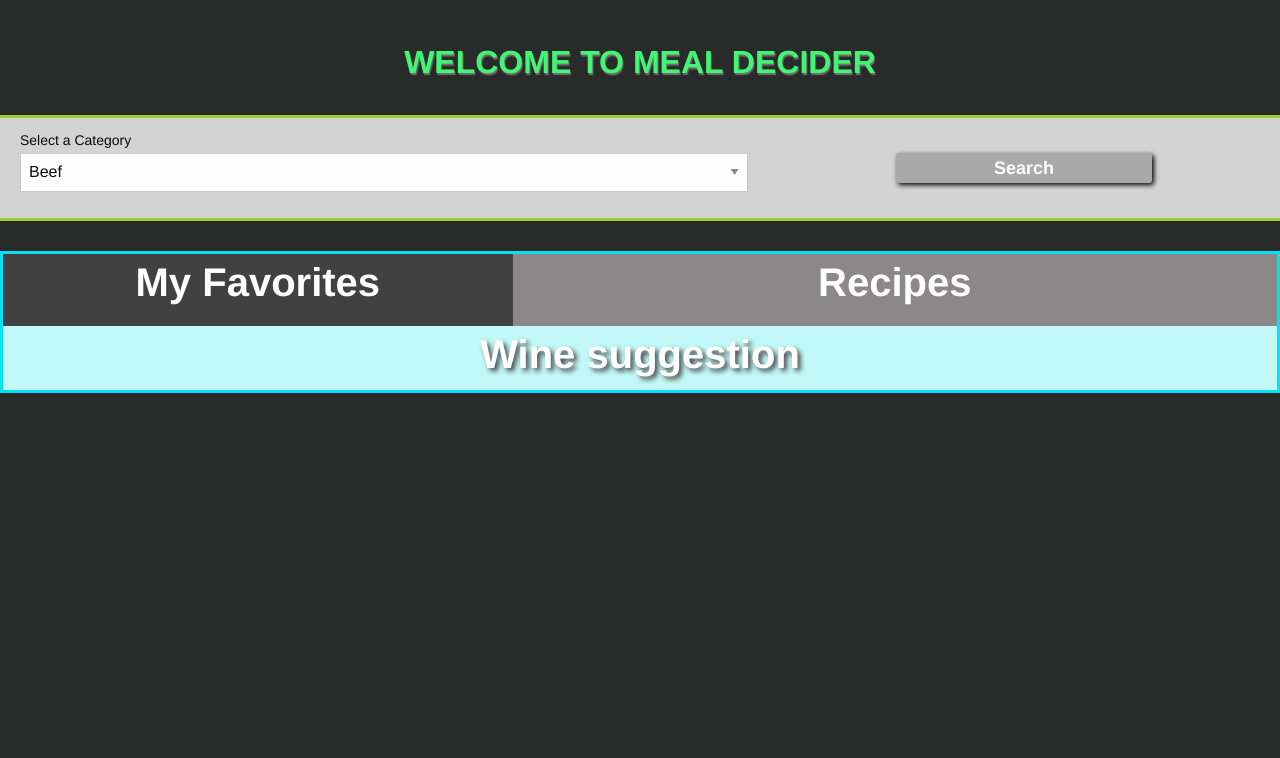
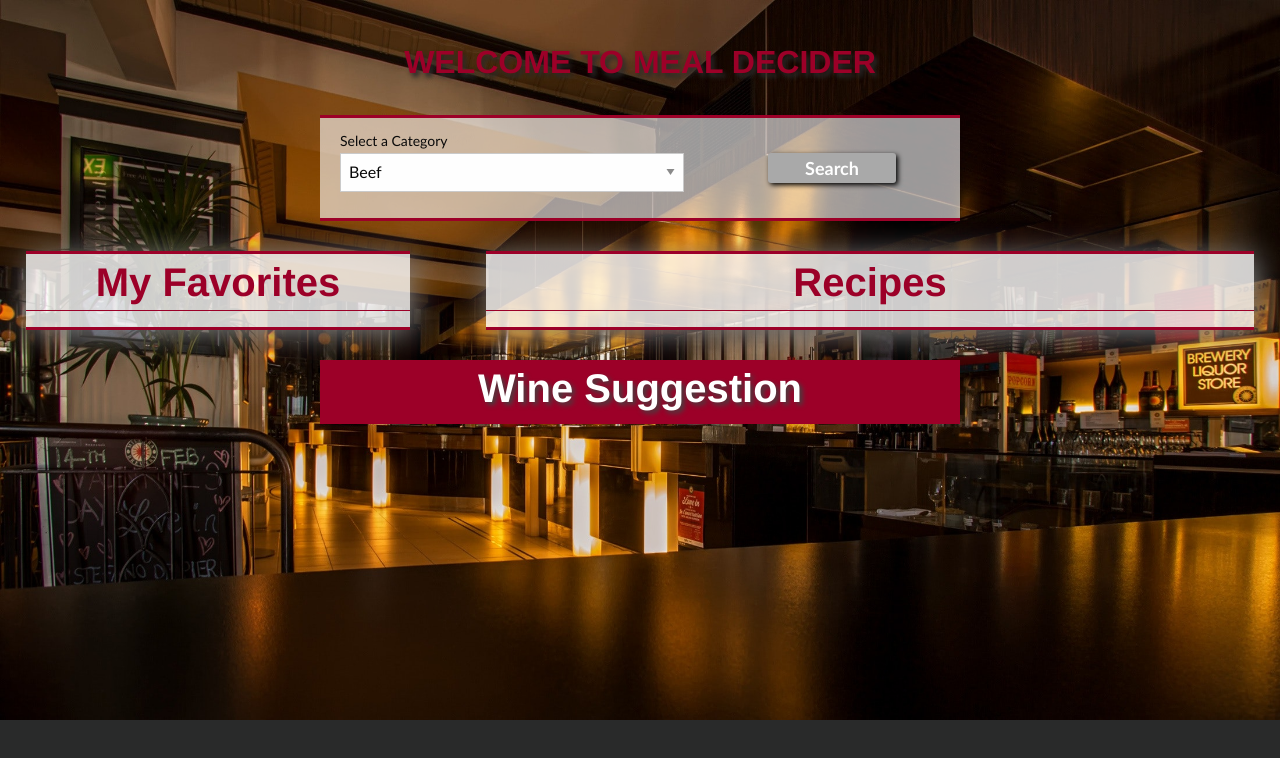
Before and after one commit to gmontano79/mealdecider, a plain HTML site: page index.html in a window 1280 px wide. Drawn offline with nearby package versions, Linux system fonts and the light colour scheme; no server answers.

Commit message:
changed styling in css

```diff
--- a/assets/css/style.css
+++ b/assets/css/style.css
@@ -2,27 +2,31 @@
   margin: 0;
   padding: 0;
   box-sizing: border-box;
+  font-family: 'Gill Sans', 'Gill Sans MT', Calibri, 'Trebuchet MS', sans-serif;
 }
 
 body {
   background-color: rgb(41, 42, 42);
+  background-image: url(../images/restaurant.jpg);
+  background-repeat: no-repeat;
+  background-size: cover;
 }
 h1 {
-  color: rgb(64, 246, 115);
+  color: #9C0028;
   font-size: 2rem;
   text-align: center;
   font-weight: bold;
-  text-shadow: 1px 2px 1px rgb(113, 110, 110);
+  text-shadow: 3px 4px 5px rgb(43, 42, 42);
   margin-top: 40px;
   margin-bottom: 30px;
 }
 
 /*   ********  SEARCH BAR   ********  */
 .searchBar {
-  border-bottom: 3px solid yellowgreen;
-  border-top: 3px solid yellowgreen;
-  background-color: lightgray;
-  width: 100%;
+  border-bottom: 3px solid #9C0028;
+  border-top: 3px solid #9C0028;
+  background-color: rgba(255, 255, 255, 0.6);;
+  width: 50%;
   height: auto;
   margin: auto;
   display: flex;
@@ -50,7 +54,7 @@ h1 {
 }
 
 .button:hover {
-  background-color: yellowgreen;
+  background-color: #9C0028;
   font-weight: bold;
   box-shadow: 2px 2px 5px rgb(69, 69, 69);
   transition: 300ms;
@@ -59,19 +63,28 @@ h1 {
 /*   ******** MAIN SECTION    ********  */
 
 main {
-  border: 3px solid rgb(4, 224, 244);
   display: flex;
   flex-wrap: wrap;
-  width: 100%;
+  justify-content: space-evenly;
   margin-top: 30px;
 }
 
 /*  ******** FAVORITES SECTION  ********  */
 .favorites {
-  width: 40%;
+  width: 30%;
   height: auto;
-  background-color: rgb(65, 65, 65);
+  background-color: rgba(255, 255, 255, 0.8);
+  margin-right: 50px;
+  box-shadow: 3px 4px 30px gray;
+  border-bottom: 3px solid #9C0028;
+  border-top: 3px solid #9C0028;
 }
+
+#favoriteslist {
+  color:#9C0028;
+  border-bottom: 1px solid #9C0028;
+}
+
 h2 {
   text-align: center;
   color: white;
@@ -82,16 +95,25 @@ h2 {
 .recipes {
   width: 60%;
   height: auto;
-  background-color: rgb(138, 136, 136);
+  background-color: rgba(255, 255, 255, 0.8);
+  box-shadow: 3px 4px 30px gray;
+  border-bottom: 3px solid #9C0028;
+  border-top: 3px solid #9C0028;
+}
+
+#recipes {
+  color:#9C0028;
+  border-bottom: 1px solid #9C0028;
 }
 
 /*  DAYLI SUGGESTION */
 
 .suggestion {
-  background-color: rgb(194, 248, 248);
+  background-color: #9C0028;
   color: aqua;
   text-shadow: 3px 3px 5px rgb(66, 65, 65);
-  width: 100%;
+  width: 50%;
+  margin-top: 30px;
 }
 a:active {
   color: white;
--- a/index.html
+++ b/index.html
@@ -54,7 +54,7 @@
       </div>
 
       <div class="suggestion">
-        <h2 id="suggestion">Wine suggestion</h2>
+        <h2 id="suggestion">Wine Suggestion</h2>
         <div class="randomCocktail">
 
         </div>
```
Also changed, not shown: assets/images/restaurant.jpg (added).
